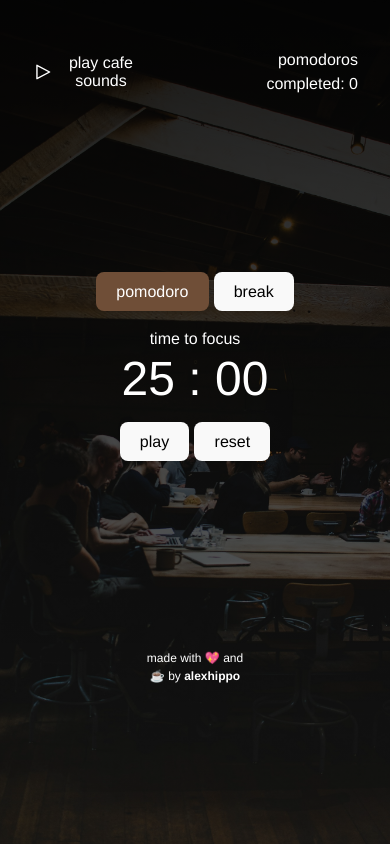
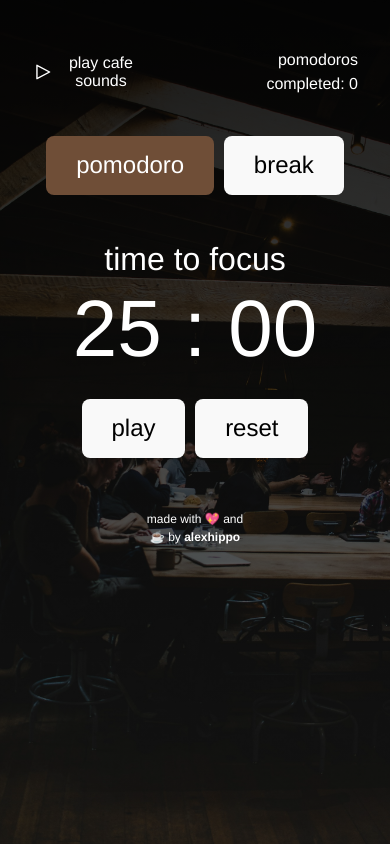
Before and after one commit to alexhippo/cafe-pomodoro, a React (Vite) app: page / in a window 390 px wide. Built offline with nearby package versions, Linux system fonts and the light colour scheme.

Commit message:
Fix issue where text does not display on dark mode devices, fix XS and SM breakpoints

```diff
--- a/src/App.tsx
+++ b/src/App.tsx
@@ -92,7 +92,7 @@ function App() {
     return () => {
       clearInterval(timer);
     };
-  }, [isPaused, timerType, time, numberOfRounds]);
+  }, [isPaused, numberOfRounds, time, timerType]);
 
   const toggleType = (selectedTimerType: TimerType) => {
     if (pomodoroButtonRef.current && breakButtonRef.current) {
--- a/src/index.css
+++ b/src/index.css
@@ -80,6 +80,7 @@ button {
   cursor: pointer;
   transition: border-color 0.25s;
   background-color: #f9f9f9;
+  color: #000000;
 }
 
 button:hover {
@@ -148,22 +149,35 @@ button:focus-visible {
 
   .timer {
     font-size: 6rem;
+    width: 400px;
   }
 }
 
 @media screen and (max-width: 700px) {
   .appGrid {
-    row-gap: 10rem;
+    row-gap: 1rem;
   }
 
   .type {
-    font-size: 1rem;
+    font-size: 2rem;
+    width: 300px;
   }
 
   .timer {
-    font-size: 3rem;
-    width: 200px;
+    font-size: 5rem;
+    width: 300px;
     padding-bottom: 1rem;
+  }
+
+  .controls {
+    gap: 10px;
+    padding-bottom: 0.5rem;
+    padding-top: 0.5rem;
+  }
+
+  .controls button {
+    font-size: 1.5rem;
+    gap: 2rem;
   }
 
   footer p {
```
